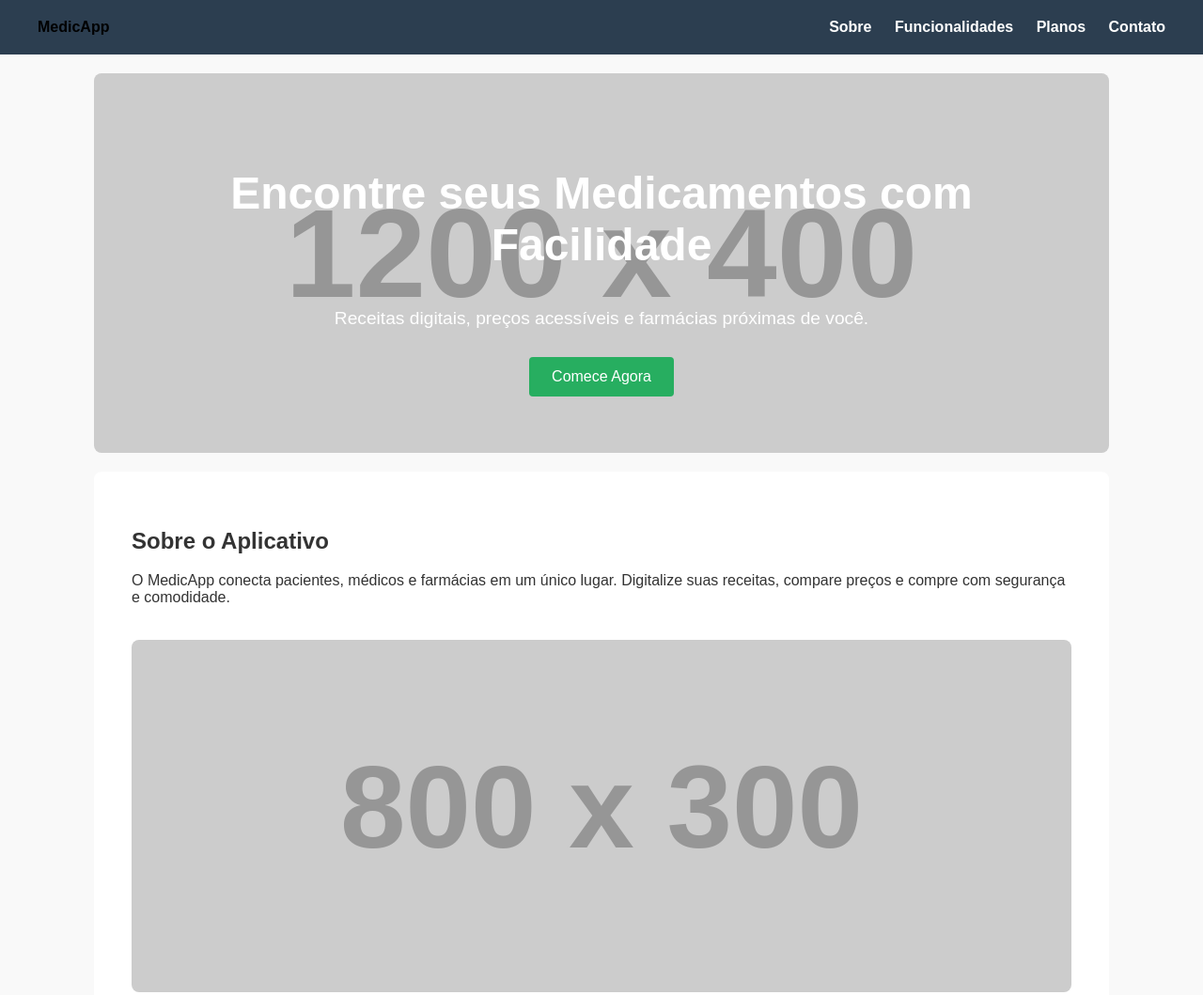
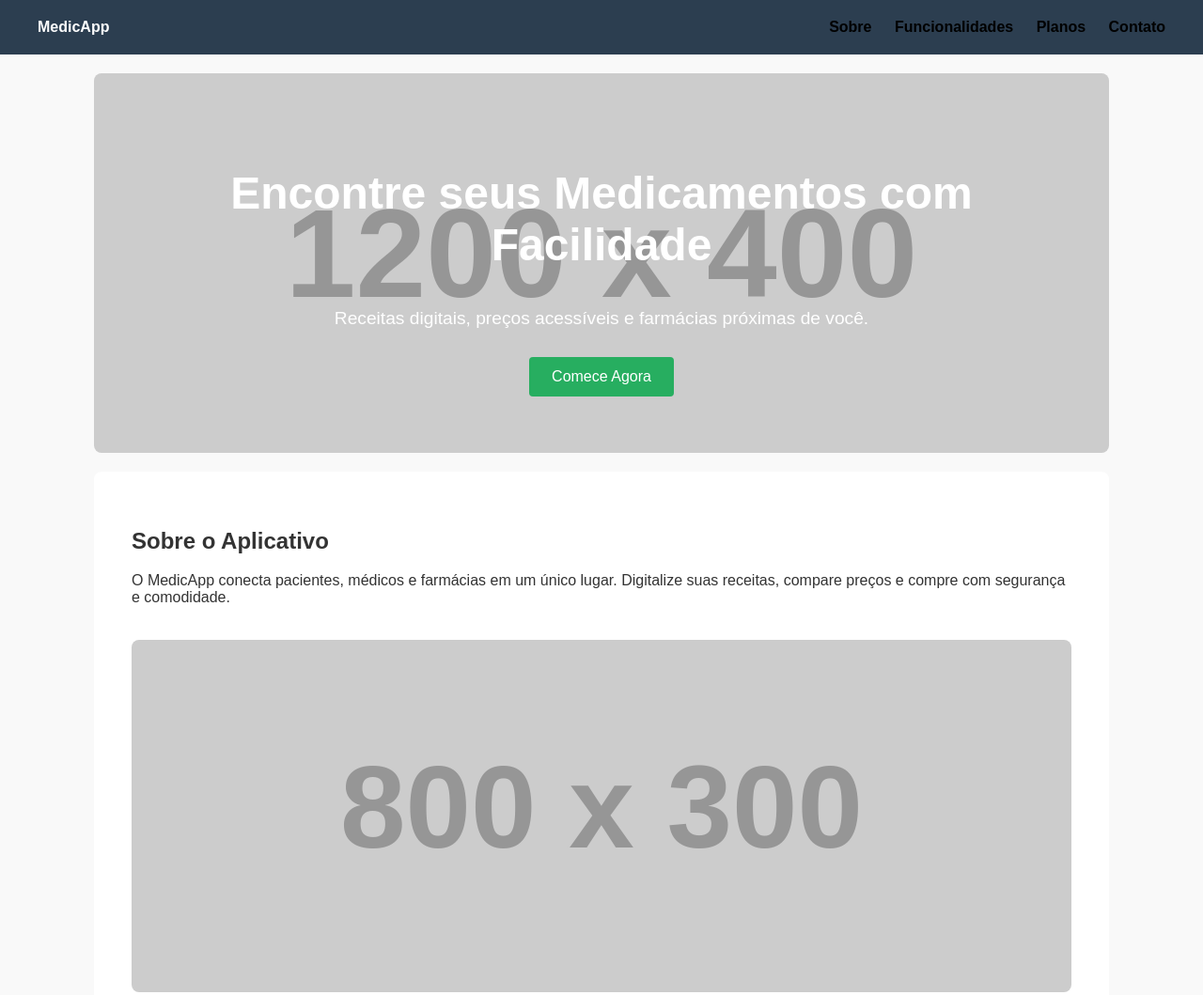
Before and after one commit to albuquerquemm/2025_SENAC_medicapp-landing, a plain HTML site: page index.html in a window 1280 px wide. Shown: the top 1059 px of the page at 94% size. Drawn offline with Linux system fonts and the light colour scheme; placeholder pictures from the web are drawn by us.

Commit message:
Update index.html

```diff
--- a/index.html
+++ b/index.html
@@ -6,8 +6,8 @@
   <title>App de Medicamentos - Landing Page</title>
   <style>
     body { margin: 0; font-family: Arial, sans-serif; background-color: #f9f9f9; color: #333; }
-    header { background-color: #2c3e50; color: black; padding: 20px 40px; display: flex; justify-content: space-between; align-items: center; }
-    header nav a { margin-left: 20px; color: white; text-decoration: none; font-weight: bold; }
+    header { background-color: #2c3e50; color: white; padding: 20px 40px; display: flex; justify-content: space-between; align-items: center; }
+    header nav a { margin-left: 20px; color: black; text-decoration: none; font-weight: bold; }
     .hero { background: url('https://via.placeholder.com/1200x400') no-repeat center center; background-size: cover; padding: 60px 40px; color: white; text-align: center; }
     .hero h1 { font-size: 3em; }
     .hero p { font-size: 1.2em; margin: 20px 0; }
```
